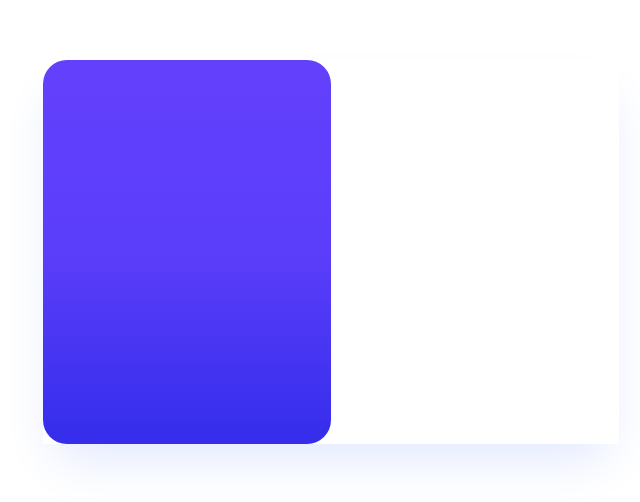
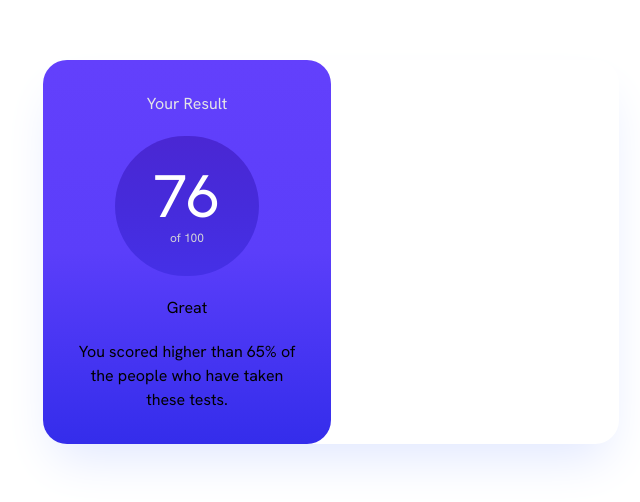
Before and after one commit to HenriqueaBarbosa/summary-component, a Next.js app: page / in a window 1280 px wide. Shown: the part 148-650 px from the top of the page, without its empty margins (309-949 px from the left). Built offline with nearby package versions, Linux system fonts and the light colour scheme.

Commit message:
feat: font config

```diff
--- a/next.config.js
+++ b/next.config.js
@@ -1,6 +1,9 @@
 /** @type {import('next').NextConfig} */
 const nextConfig = {
   reactStrictMode: true,
+  fonts: {
+    domains: ['fonts.googleapis.com'],
+  },
 }
 
 module.exports = nextConfig
--- a/src/components/elements/Card.tsx
+++ b/src/components/elements/Card.tsx
@@ -1,20 +1,21 @@
 interface Props {
   summary?: boolean;
+  children: React.ReactNode;
 }
 export default function Card(props: Props) {
   return (
     <div
       className={`
-            flex flex-col
+            flex flex-col gap-5 p-8
             items-center justify-center
             ${
               props.summary
                 ? "w-72 h-96 rounded-r-3xl"
                 : "w-72 h-96 rounded-3xl bg-gradient-to-t from-[#342DEB] via-[#5B3EFA] to-[#6340FC]"
             }
-
-
         `}
-    ></div>
+    >
+      {props.children}
+    </div>
   );
 }
--- a/src/components/elements/Circle.tsx
+++ b/src/components/elements/Circle.tsx
@@ -1,12 +1,16 @@
-export default function Circle() {
+interface Props {
+    children: React.ReactNode;
+}
+
+export default function Circle(props: Props) {
     return (
         <div className={`
-            flex flex-col
+            flex flex-col gap-1
             items-center justify-center
             w-36 h-36 rounded-full
             bg-gradient-to-t from-[#4530E7] via-[#462BDB] to-[#4A27D3]
         `}>
-
+            {props.children}
         </div>
     )
 }
--- a/src/components/elements/Rating.tsx
+++ b/src/components/elements/Rating.tsx
@@ -1,4 +1,8 @@
-export default function Rating() {
+interface Props {
+    children: React.ReactNode;
+}
+
+export default function Rating(props: Props) {
     return (
         <div className={`
             flex flex-col
@@ -6,7 +10,7 @@ export default function Rating() {
             w-full h-10 rounded
             bg-gradient-to-t from-[#4232EE] via-[#4A37F2] to-[#5239F5]
         `}>
-
+            {props.children}
         </div>
     )
 }
--- a/src/components/home/CardResult.tsx
+++ b/src/components/home/CardResult.tsx
@@ -1,9 +1,21 @@
 import Card from "../elements/Card";
+import Circle from "../elements/Circle";
 
 export default function CardResult() {
     return (
       <div>
-        <Card />
+        <Card>
+            <h3 className="text-zinc-200">Your Result</h3>
+
+            <Circle>
+                <h1 className="text-6xl text-[#FFF]">76</h1>
+                <h5 className="text-xs text-zinc-300">of 100</h5>
+            </Circle>
+
+            <h2>Great</h2>
+
+            <h5 className=" text-center">You scored higher than 65% of the people who have taken these tests.</h5>
+        </Card>
       </div>
     )
   }
--- a/src/components/home/CardSummary.tsx
+++ b/src/components/home/CardSummary.tsx
@@ -5,7 +5,9 @@ export default function CardSummary() {
       <div className={`
 
       `}>
-        <Card summary/>
+        <Card summary>
+
+        </Card>
       </div>
     )
   }
--- a/src/components/home/Home.tsx
+++ b/src/components/home/Home.tsx
@@ -8,7 +8,7 @@ export default function Home() {
         h-screen w-screen
       `}>
         <div className={`
-        flex
+        flex rounded-3xl
         shadow-2xl shadow-indigo-100
       `}>
             <CardResult />
--- a/src/pages/_app.tsx
+++ b/src/pages/_app.tsx
@@ -1,6 +1,11 @@
 import '@/styles/globals.css'
 import type { AppProps } from 'next/app'
 
+
 export default function App({ Component, pageProps }: AppProps) {
-  return <Component {...pageProps} />
+  return (
+    <main className='font-hanken'>
+      <Component {...pageProps} />
+    </main>
+  )
 }
--- a/src/styles/globals.css
+++ b/src/styles/globals.css
@@ -1,3 +1,4 @@
+@import url('https://fonts.googleapis.com/css2?family=Hanken+Grotesk:wght@400;700;800&display=swap');
 @tailwind base;
 @tailwind components;
 @tailwind utilities;
--- a/tailwind.config.js
+++ b/tailwind.config.js
@@ -1,4 +1,5 @@
 /** @type {import('tailwindcss').Config} */
+
 module.exports = {
   content: [
     './src/pages/**/*.{js,ts,jsx,tsx,mdx}',
@@ -7,10 +8,8 @@ module.exports = {
   ],
   theme: {
     extend: {
-      backgroundImage: {
-        'gradient-radial': 'radial-gradient(var(--tw-gradient-stops))',
-        'gradient-conic':
-          'conic-gradient(from 180deg at 50% 50%, var(--tw-gradient-stops))',
+      fontFamily: {
+        hanken: ['Hanken Grotesk', 'sans-serif']
       },
     },
   },
```
